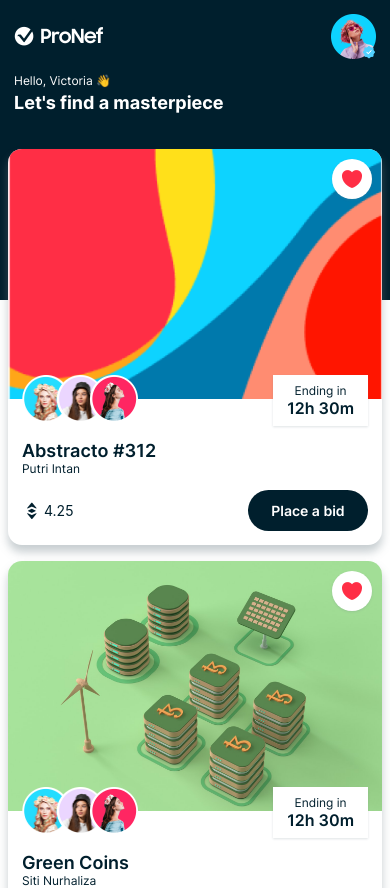
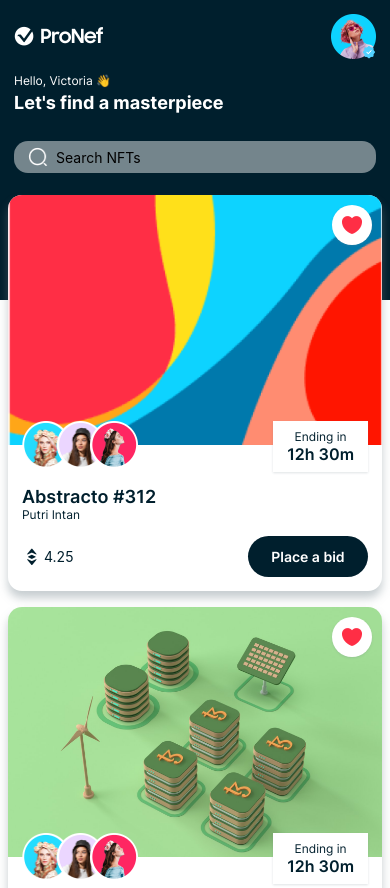
Before and after one commit to HtetOoNaing/react-native-nft-marketplace, a React Native app: screen /Home in a window 390 px wide. Shown: the top 888 px of the page. Built offline with nearby package versions, Linux system fonts and the light colour scheme.

Commit message:
add transparent statusbar in details page

```diff
--- /dev/null
+++ b/components/DetailsBid.js
@@ -0,0 +1,12 @@
+import { View, Text } from 'react-native'
+import React from 'react'
+
+const DetailsBid = () => {
+  return (
+    <View>
+      <Text>DetailsBid</Text>
+    </View>
+  )
+}
+
+export default DetailsBid
--- /dev/null
+++ b/components/DetailsDesc.js
@@ -0,0 +1,12 @@
+import { View, Text } from 'react-native'
+import React from 'react'
+
+const DetailsDesc = () => {
+  return (
+    <View>
+      <Text>DetailsDesc</Text>
+    </View>
+  )
+}
+
+export default DetailsDesc
--- a/components/HomeHeader.js
+++ b/components/HomeHeader.js
@@ -1,7 +1,7 @@
 import { View, Text, Image, TextInput } from "react-native";
 import { assets, COLORS, FONTS, SIZES } from "../constants";
 
-const HomeHeader = () => {
+const HomeHeader = ({ onSearch }) => {
   return (
     <View style={{ backgroundColor: COLORS.primary, padding: SIZES.font }}>
       <View
@@ -56,6 +56,30 @@ const HomeHeader = () => {
           Let's find a masterpiece
         </Text>
       </View>
+      <View style={{ marginTop: SIZES.font }}>
+        <View
+          style={{
+            width: "100%",
+            borderRadius: SIZES.font,
+            backgroundColor: COLORS.gray,
+            flexDirection: "row",
+            alignItems: "center",
+            paddingHorizontal: SIZES.font,
+            paddingVertical: SIZES.base - 2,
+          }}
+        >
+          <Image
+            source={assets.search}
+            resizeMode="contain"
+            style={{ width: 20, height: 20, marginRight: SIZES.base }}
+          />
+          <TextInput
+            placeholder="Search NFTs"
+            style={{ flex: 1 }}
+            onChangeText={onSearch}
+          />
+        </View>
+      </View>
     </View>
   );
 };
--- a/components/index.js
+++ b/components/index.js
@@ -2,5 +2,7 @@ import HomeHeader from "./HomeHeader";
 import FocusedStatusBar from "./FocusedStatusBar";
 import NFTCard from "./NFTCard";
 import { CircleButton, RectButton } from "./Button";
+import DetailsDesc from "./DetailsDesc"
+import DetailsBid from './DetailsBid'
 
-export { HomeHeader, FocusedStatusBar, NFTCard, CircleButton, RectButton };
+export { HomeHeader, FocusedStatusBar, NFTCard, CircleButton, RectButton, DetailsDesc, DetailsBid };
--- a/screens/Details.js
+++ b/screens/Details.js
@@ -1,8 +1,25 @@
 import React from "react";
-import { Text } from "react-native";
+import {
+  Text,
+  View,
+  SafeAreaView,
+  Image,
+  StatusBar,
+  FlatList,
+} from "react-native";
+import { FocusedStatusBar } from "../components";
 
-const Details = () => {
-  return <Text>Details</Text>;
+const Details = ({ route, navigation }) => {
+  const { data } = route.params;
+  return (
+    <SafeAreaView style={{ flex: 1 }}>
+      <FocusedStatusBar
+        barStyle="dark-content"
+        backgroundColor="transparent"
+        translucent={true}
+      />
+    </SafeAreaView>
+  );
 };
 
 export default Details;
```
